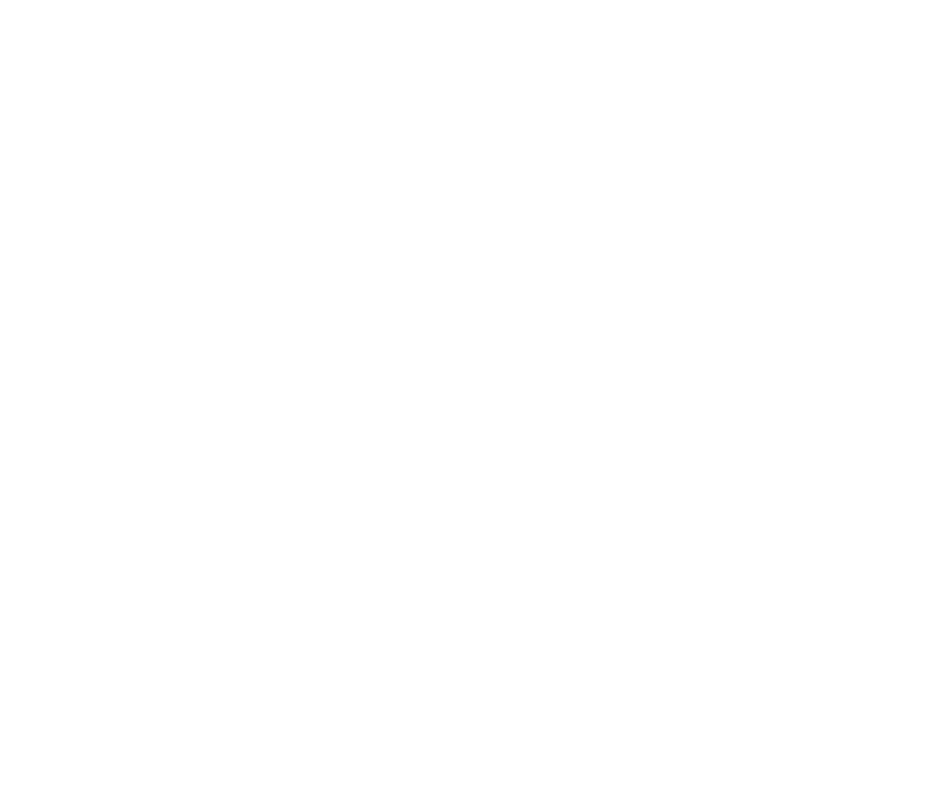
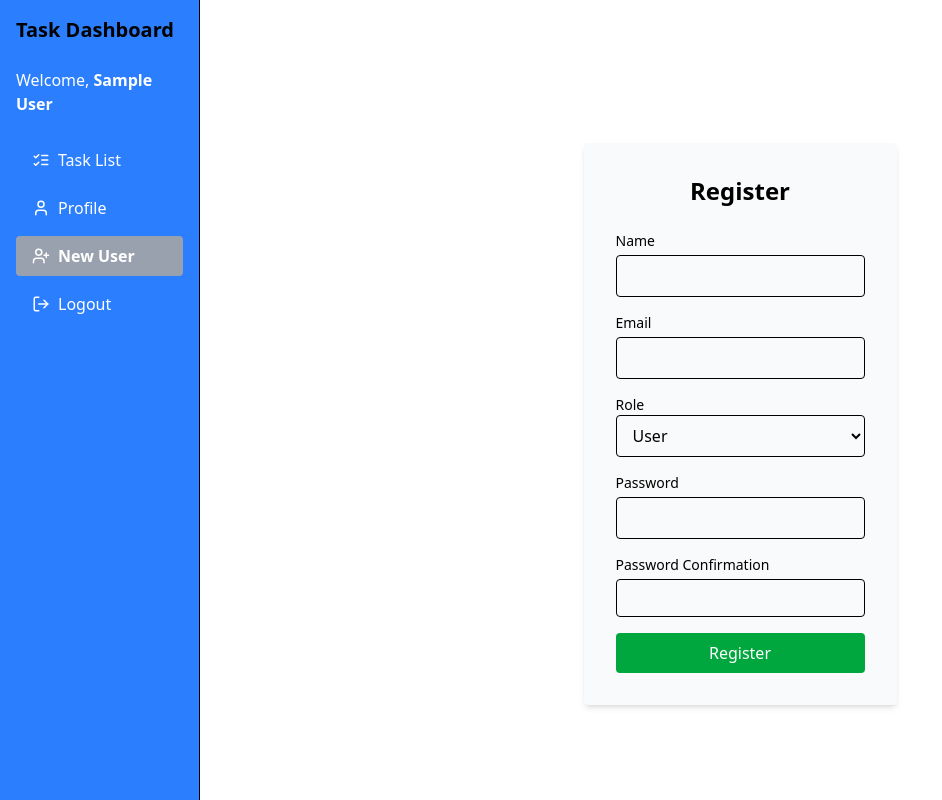
Before and after one commit to edercirino/task-dashboard, a React (Vite) app: page /admin/users/new in a window 1280 px wide. Before the commit this address had no page. Shown: the whole page, without its empty margins (0-942 px from the left). Built offline with nearby package versions, Linux system fonts and the light colour scheme; sample sign-in values are in the browser's storage.

Commit message:
Update: add create user

```diff
--- a/src/auth/AuthContext.jsx
+++ b/src/auth/AuthContext.jsx
@@ -15,6 +15,7 @@
   });
 
   function login(token, userData) {
+    console.log("Saving user data:", userData);
     setToken(token);
     setUser(userData);
     localStorage.setItem("token", token);
--- a/src/components/SideBar.jsx
+++ b/src/components/SideBar.jsx
@@ -1,6 +1,6 @@
 import React from "react";
 import { NavLink, useNavigate } from "react-router-dom";
-import { ListChecks, User, LogOut } from "lucide-react";
+import { ListChecks, User, UserPlus, LogOut } from "lucide-react";
 import { useAuth } from "../auth/AuthContext";
 
 const SideBar = () => {
@@ -41,6 +41,11 @@
           Profile
         </NavLink>
 
+        <NavLink to="/admin/users/new" className={navLinkClass}>
+          <UserPlus size={18} />
+          New User
+        </NavLink>
+
         <button onClick={handleLogout} className={navButtonClass}>
           <LogOut size={18} />
           Logout
--- a/src/layouts/DashboardLayout.jsx
+++ b/src/layouts/DashboardLayout.jsx
@@ -1,11 +1,15 @@
 import React from "react";
-import { Link, Outlet } from "react-router-dom";
+import { useAuth } from "../auth/AuthContext";
+import { Outlet } from "react-router-dom";
 import SideBar from "../components/SideBar";
 
 const DashboardLayout = () => {
+  const { user } = useAuth();
+  console.log("User in DashboardLayout:", user);
+
   return (
     <div className="flex h-screen">
-      <SideBar />
+      {user && user.role === "admin" && <SideBar />}
       <div className="flex-1 p-6 overflow-y-auto">
         <Outlet />
       </div>
--- a/src/pages/LoginPage.jsx
+++ b/src/pages/LoginPage.jsx
@@ -82,12 +82,6 @@
         >
           Login
         </button>
-        <Link
-          to={`/register`}
-          className="w-full block text-center mt-4 bg-green-600 text-white py-2 rounded hover:bg-green-700"
-        >
-          Register
-        </Link>
       </form>
     </div>
   );
--- a/src/pages/RegisterPage.jsx
+++ b/src/pages/RegisterPage.jsx
@@ -1,20 +1,32 @@
 import React from "react";
 import { useNavigate } from "react-router-dom";
 import ErrorMessage from "../components/ui/ErrorMessage";
+import { useAuth } from "../auth/AuthContext";
 
 const RegisterPage = () => {
   const [name, setName] = React.useState("");
   const [email, setEmail] = React.useState("");
   const [password, setPassword] = React.useState("");
+  const [password_confirmation, setPasswordConfirmation] = React.useState("");
+  const [role, setRole] = React.useState("user");
   const [errorMessage, setErrorMessage] = React.useState("");
 
   const navigate = useNavigate();
+  const { login } = useAuth();
 
   async function handleSubmit(e) {
     e.preventDefault();
     setErrorMessage("");
 
-    if (!name || !email || !password) {
+    const newUser = {
+      name,
+      email,
+      role,
+      password,
+      password_confirmation: password_confirmation,
+    };
+
+    if (!name || !email || !password || !password_confirmation) {
       setErrorMessage("Please fill in all fields");
       return;
     }
@@ -25,24 +37,27 @@
         headers: {
           "Content-type": "application/json",
         },
-        body: JSON.stringify({ name, email, password }),
+        body: JSON.stringify({ user: newUser }),
       });
 
+      const data = await response.json();
+
       if (!response.ok) {
-        const data = await response.json();
-        throw new Error(data.error || "Registration failed");
+        throw new Error(data.errors?.join(", ") || "Registration failed");
       }
 
-      navigate("/login");
+      login(data.token, data.user);
+      navigate("/tasks");
     } catch (err) {
-      setErrorMessage(err.message);
+      console.error("Register error:", err.message);
+      setErrorMessage(err.message || "Error creating user");
     }
   }
   return (
-    <div className="flex items.center justify-center h-screen bg-gray-100">
+    <div className="flex items-center justify-center h-screen">
       <form
         onSubmit={handleSubmit}
-        className="bg-white p-8 rounded shadow-md 2-full max-2-sm"
+        className="bg-gray-50 p-8 rounded shadow-md 2-full max-2-sm"
       >
         <h2 className="text-2xl font-bold mb-6 text-center">Register</h2>
         {errorMessage && <ErrorMessage message={errorMessage} />}
@@ -69,7 +84,21 @@
           />
         </div>
 
-        <div className="mb-6">
+        <div className="mb-4">
+          <label className="block text-sm font-medium">Role</label>
+          <select
+            name="role"
+            id="role"
+            value={role}
+            className="w-full border px-3 py-2 rounded"
+            onChange={(e) => setRole(e.target.value)}
+          >
+            <option value="admin">Admin</option>
+            <option value="user">User</option>
+          </select>
+        </div>
+
+        <div className="mb-4">
           <label className="block text-sm font-medium">Password</label>
           <input
             type="password"
@@ -79,10 +108,23 @@
             required
           />
         </div>
+        <div className="block text-sm font-medium">
+          <label className="block text-sm font-medium">
+            Password Confirmation
+          </label>
+          <input
+            type="password"
+            value={password_confirmation}
+            onChange={(e) => setPasswordConfirmation(e.target.value)}
+            className="mt-1 p-2 w-full border rounded"
+            required
+          />
+        </div>
 
         <button
           type="submit"
-          className="w-full bg-green-600 text-white py-2 rounded hover:bg-green-700"
+          className="
+          w-full bg-green-600 text-white block mt-4 py-2 rounded hover:bg-green-700"
         >
           Register
         </button>
--- a/src/routes/AppRoutes.jsx
+++ b/src/routes/AppRoutes.jsx
@@ -1,5 +1,4 @@
-import React from "react";
-import { Routes, Route, Navigate } from "react-router-dom";
+import { Routes, Route } from "react-router-dom";
 import LoginPage from "../pages/LoginPage";
 import PrivateRoute from "./PrivateRoute";
 import DashboardLayout from "../layouts/DashboardLayout";
@@ -11,11 +10,10 @@
 import EditProfilePage from "../pages/EditProfilePage";
 import RegisterPage from "../pages/RegisterPage";
 
-const AppRoutes = () => {
+const AppRoute = () => {
   return (
     <Routes>
       <Route path="/login" element={<LoginPage />} />
-      <Route path="/register" element={<RegisterPage />} />
 
       <Route
         path="/"
@@ -31,9 +29,10 @@
         <Route path="tasks/:id" element={<TaskDetailsPage />} />
         <Route path="profile" element={<ProfilePage />} />
         <Route path="profile/edit" element={<EditProfilePage />} />
+        <Route path="admin/users/new" element={<RegisterPage />} />
       </Route>
     </Routes>
   );
 };
 
-export default AppRoutes;
+export default AppRoute;
```
